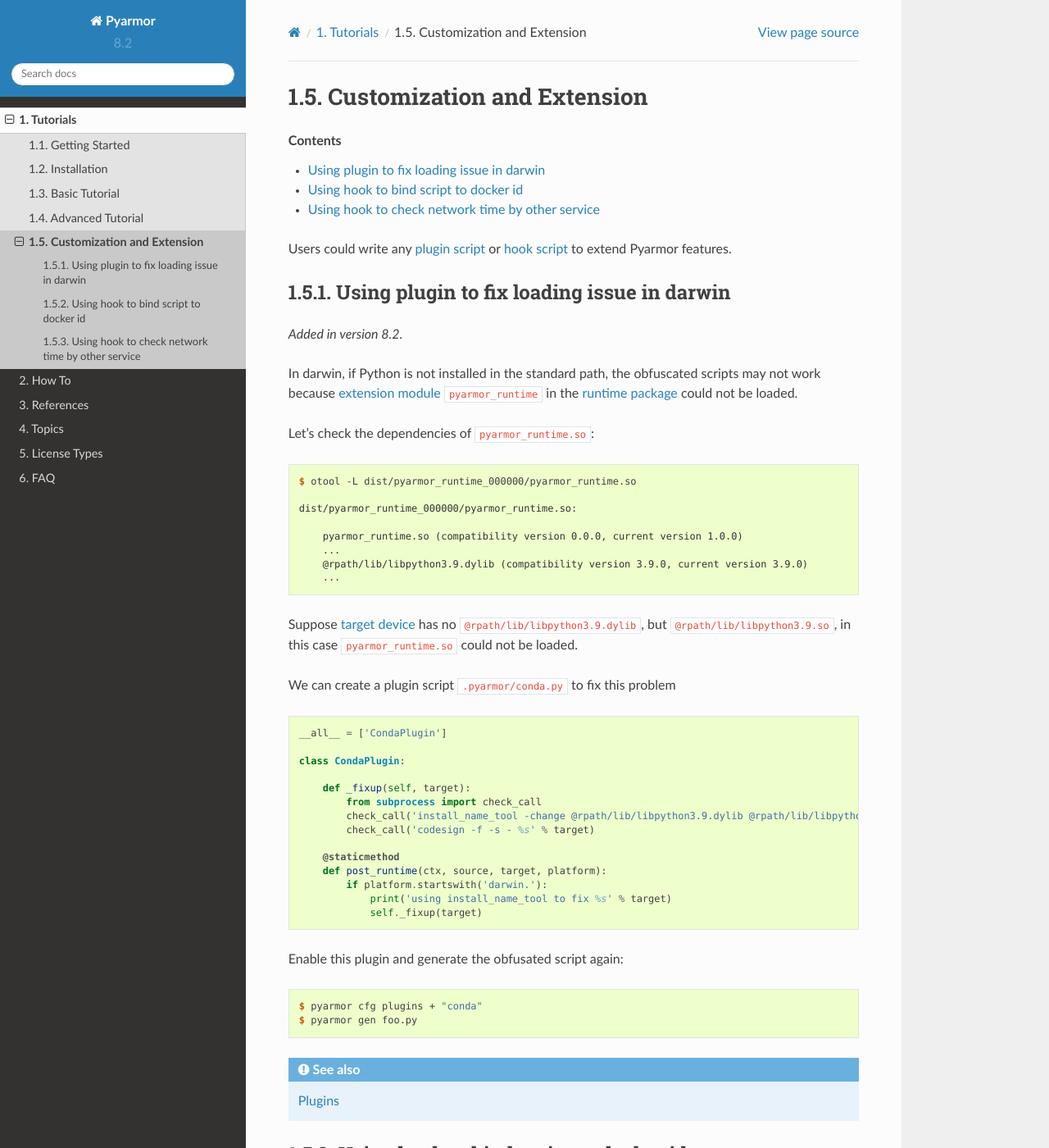
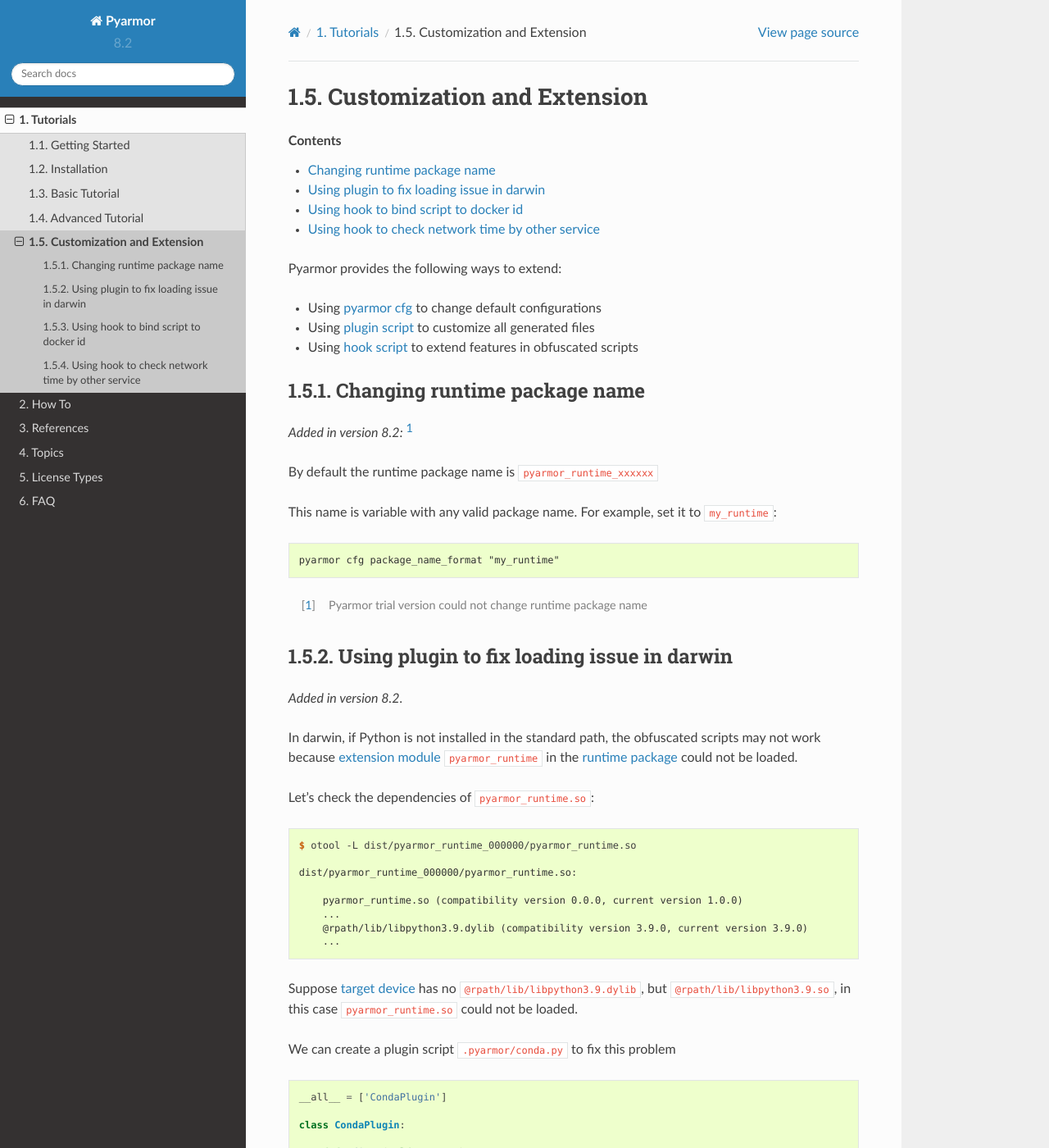
Before and after one commit to dashingsoft/pyarmor, a Sphinx documentation site: the page built from docs/tutorial/customization.rst, in a window 1280 px wide and 1400 px high. Shown: the whole window at 82% size. Built offline with Sphinx 7.4.7 and the Read the Docs theme 2.0.0, drawn with Linux system fonts in a browser that asks for light colours; some of the changed text lies outside the part shown.

Commit message:
Doc variable runtime package name

```diff
--- a/docs/tutorial/customization.rst
+++ b/docs/tutorial/customization.rst
@@ -11,7 +11,24 @@
 
 .. program:: pyarmor gen
 
-Users could write any :term:`plugin script` or :term:`hook script` to extend Pyarmor features.
+Pyarmor provides the following ways to extend:
+
+- Using :ref:`pyarmor cfg` to change default configurations
+- Using :term:`plugin script` to customize all generated files
+- Using :term:`hook script` to extend features in obfuscated scripts
+
+Changing runtime package name
+=============================
+
+.. versionadded:: 8.2 [#]_
+
+By default the runtime package name is ``pyarmor_runtime_xxxxxx``
+
+This name is variable with any valid package name. For example, set it to ``my_runtime``::
+
+    pyarmor cfg package_name_format "my_runtime"
+
+.. [#] Pyarmor trial version could not change runtime package name
 
 Using plugin to fix loading issue in darwin
 ===========================================
```
